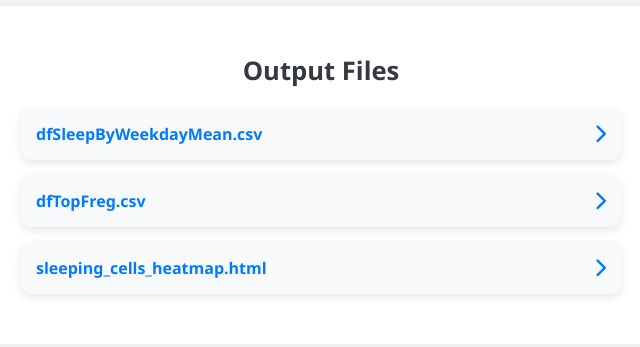
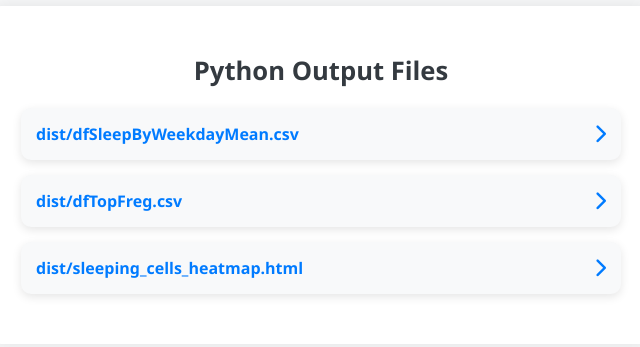
Before and after one commit to tiagonuneslx/lisbon-turist-sleeping-areas-for-decision-making, a plain HTML site: page dist/index.html in a window 1280 px wide. Shown: the part 225-572 px from the top of the page, without its empty margins (319-959 px from the left). Drawn offline with Linux system fonts and the light colour scheme.

```diff
--- a/dist/index.html
+++ b/dist/index.html
@@ -89,11 +89,11 @@
 
 <body>
     <main>
-        <h1>Output Files</h1>
+        <h1>Python Output Files</h1>
         <ul id="files">
-            <li><a href="dfSleepByWeekdayMean.csv">dfSleepByWeekdayMean.csv</a><i class="fas fa-chevron-right icon"></i></li>
-            <li><a href="dfTopFreg.csv">dfTopFreg.csv</a><i class="fas fa-chevron-right icon"></i></li>
-            <li><a href="sleeping_cells_heatmap.html">sleeping_cells_heatmap.html</a><i class="fas fa-chevron-right icon"></i></li>
+            <li><a href="dist/dfSleepByWeekdayMean.csv">dist/dfSleepByWeekdayMean.csv</a><i class="fas fa-chevron-right icon"></i></li>
+            <li><a href="dist/dfTopFreg.csv">dist/dfTopFreg.csv</a><i class="fas fa-chevron-right icon"></i></li>
+            <li><a href="dist/sleeping_cells_heatmap.html">dist/sleeping_cells_heatmap.html</a><i class="fas fa-chevron-right icon"></i></li>
         </ul>
     </main>
 </body>
```
Also changed, not shown: 1 other file.
